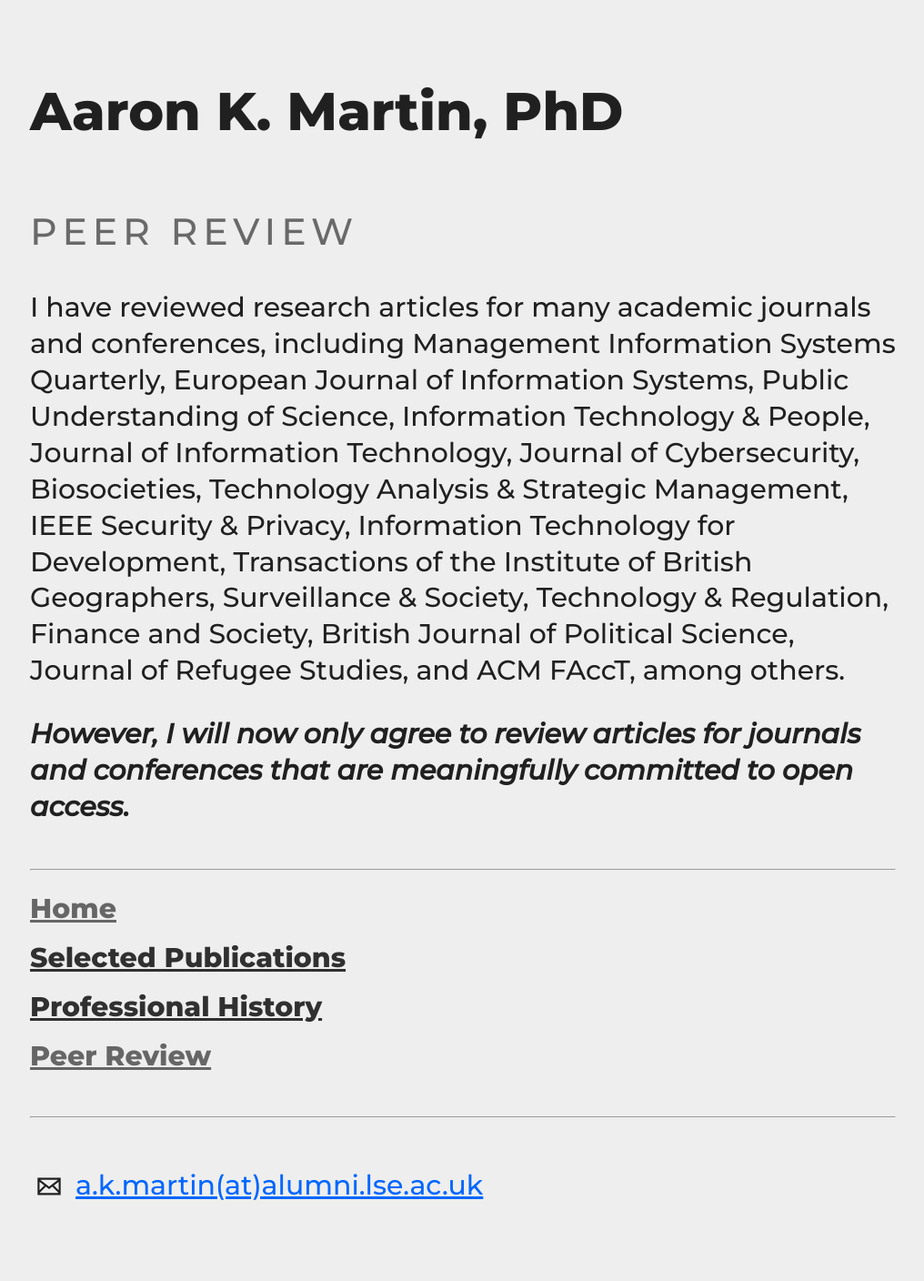
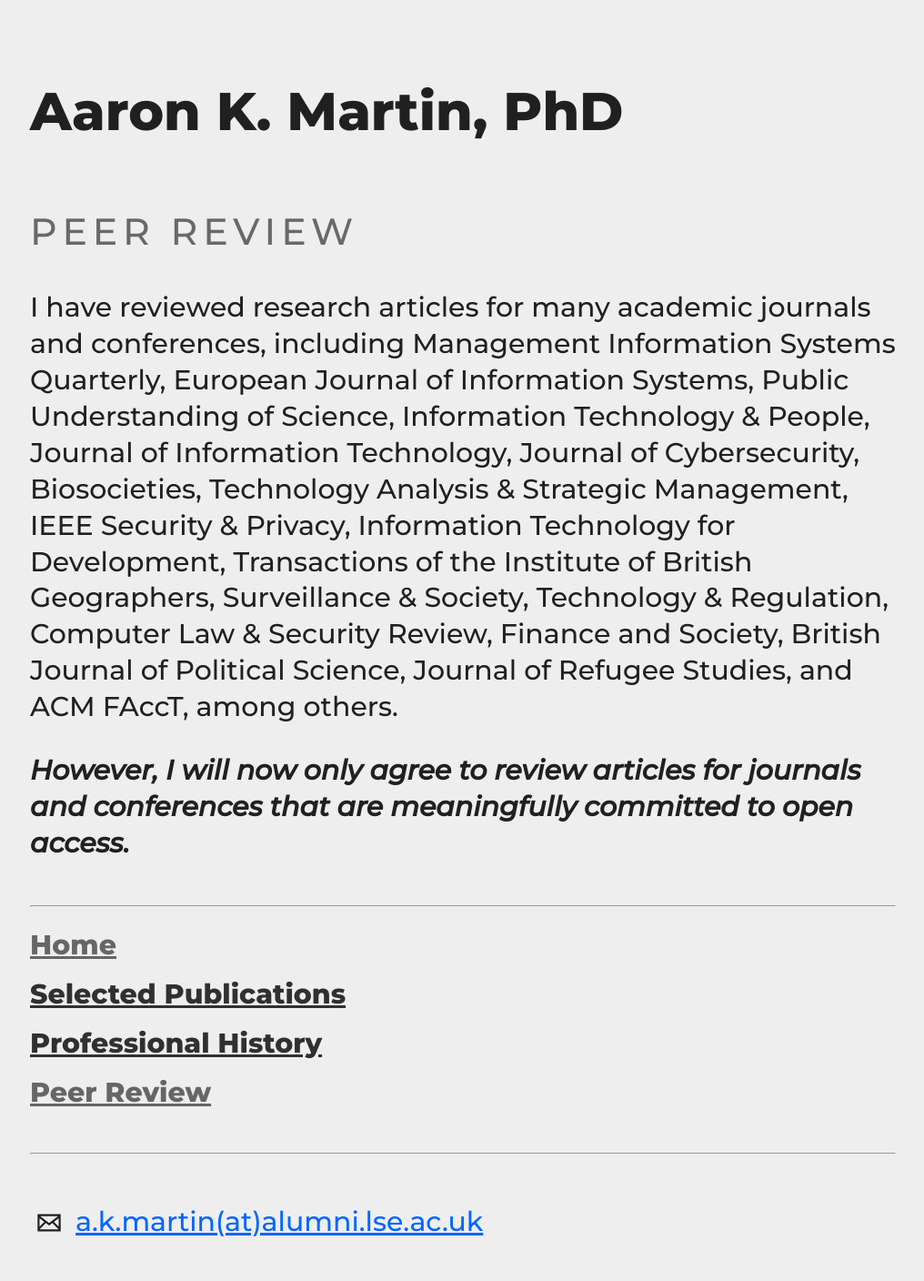
Before and after one commit to haroonalrasheed/641a, a Jekyll site: the page built from peer-review/index.md, in a window 1280 px wide. Shown: the whole page at 91% size, without its empty margins (131-1147 px from the left). Built offline with Jekyll 4.4.1, drawn with Linux system fonts in a browser that asks for light colours; before the commit the page ends 1368 px from its top, so only the background shows below that.

Commit message:
Update index.md

```diff
--- a/peer-review/index.md
+++ b/peer-review/index.md
@@ -5,6 +5,6 @@ title: Peer Review
 
 ## Peer Review
 
-I have reviewed research articles for many academic journals and conferences, including Management Information Systems Quarterly, European Journal of Information Systems, Public Understanding of Science, Information Technology & People, Journal of Information Technology, Journal of Cybersecurity, Biosocieties, Technology Analysis & Strategic Management, IEEE Security & Privacy, Information Technology for Development, Transactions of the Institute of British Geographers, Surveillance & Society, Technology & Regulation, Finance and Society, British Journal of Political Science, Journal of Refugee Studies, and ACM FAccT, among others.
+I have reviewed research articles for many academic journals and conferences, including Management Information Systems Quarterly, European Journal of Information Systems, Public Understanding of Science, Information Technology & People, Journal of Information Technology, Journal of Cybersecurity, Biosocieties, Technology Analysis & Strategic Management, IEEE Security & Privacy, Information Technology for Development, Transactions of the Institute of British Geographers, Surveillance & Society, Technology & Regulation, Computer Law & Security Review, Finance and Society, British Journal of Political Science, Journal of Refugee Studies, and ACM FAccT, among others.
 
 **_However, I will now only agree to review articles for journals and conferences that are meaningfully committed to open access._**
```
